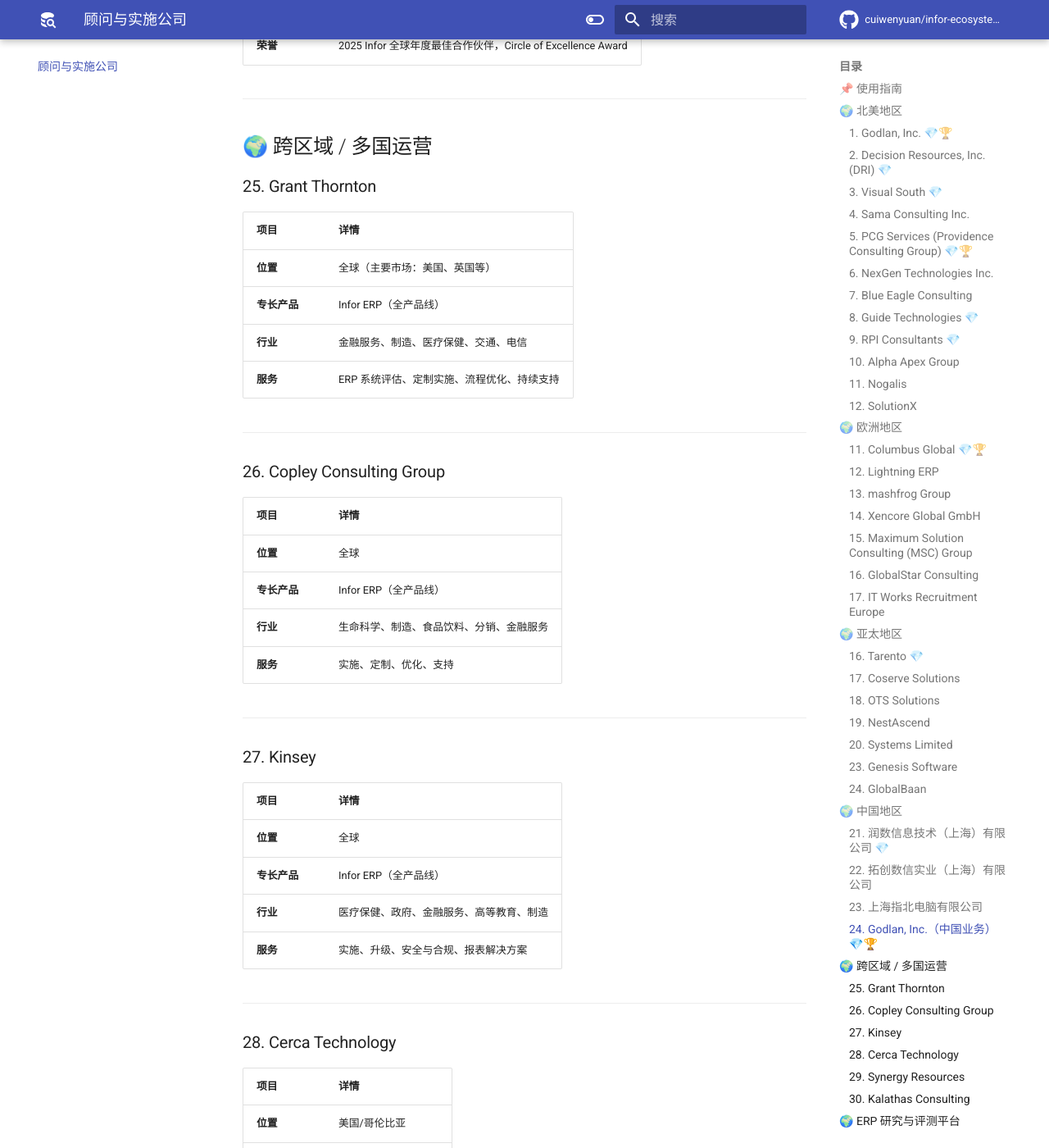
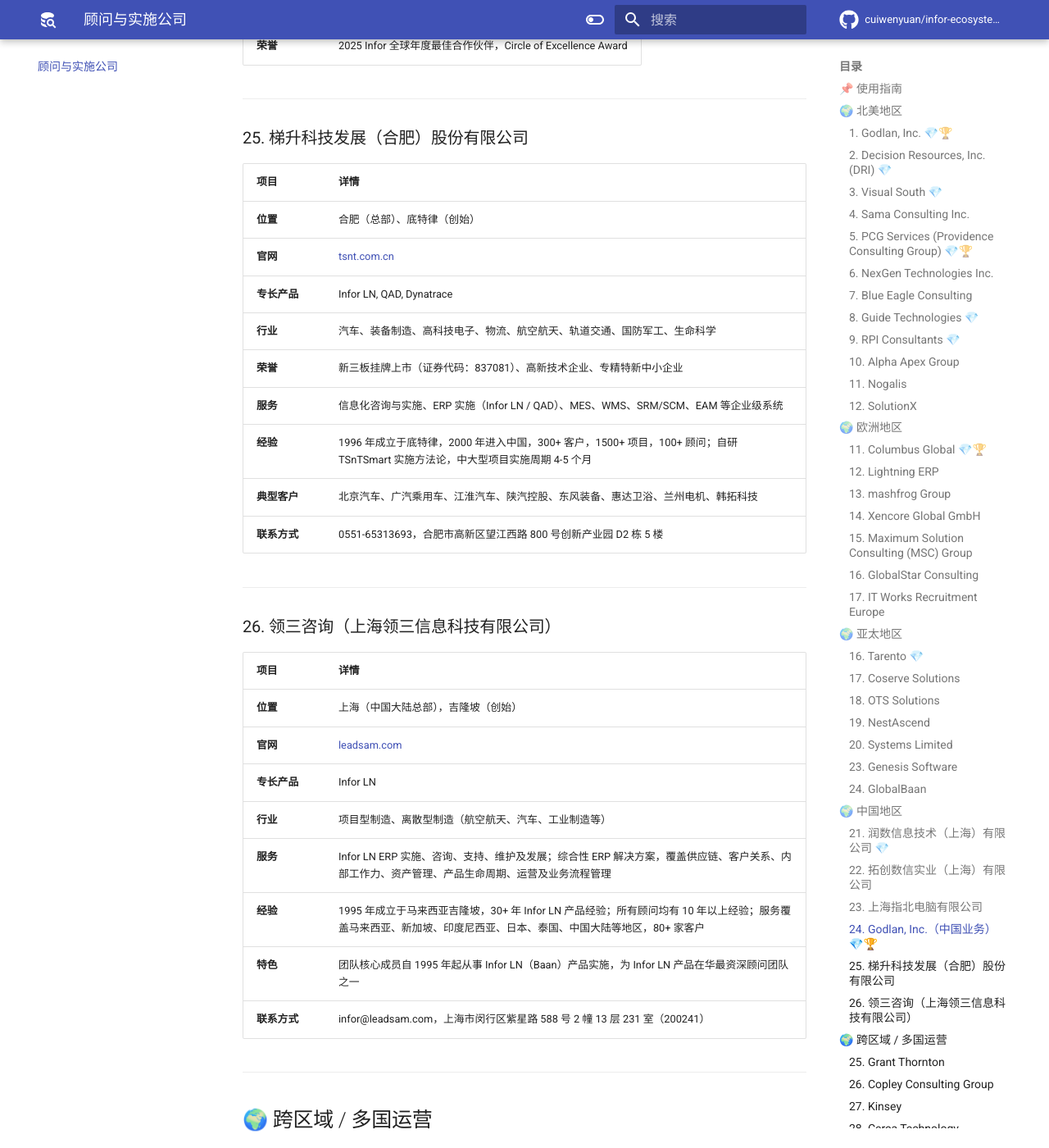
Before and after one commit to cuiwenyuan/infor-ecosystem-open-resources, an MkDocs documentation site: the page built from docs/resources/consultants.md, in a window 1280 px wide and 1400 px high, scrolled down 13572 px. Shown: the whole window at 82% size. Built offline with MkDocs 1.6.1 and Material for MkDocs 9.7.7, drawn with Linux system fonts in a browser that asks for light colours; comment, search, counter and statistics services are not loaded; some of the changed text lies outside the part shown.

Commit message:
feat: 新增梯升科技、领三咨询两家中国资深顾问公司

```diff
--- a/docs/resources/consultants.md
+++ b/docs/resources/consultants.md
@@ -403,6 +403,37 @@
 
 ---
 
+### 25. 梯升科技发展（合肥）股份有限公司
+
+| 项目 | 详情 |
+|------|------|
+| **位置** | 合肥（总部）、底特律（创始） |
+| **官网** | [tsnt.com.cn](http://tsnt.com.cn) |
+| **专长产品** | Infor LN, QAD, Dynatrace |
+| **行业** | 汽车、装备制造、高科技电子、物流、航空航天、轨道交通、国防军工、生命科学 |
+| **荣誉** | 新三板挂牌上市（证券代码：837081）、高新技术企业、专精特新中小企业 |
+| **服务** | 信息化咨询与实施、ERP 实施（Infor LN / QAD）、MES、WMS、SRM/SCM、EAM 等企业级系统 |
+| **经验** | 1996 年成立于底特律，2000 年进入中国，300+ 客户，1500+ 项目，100+ 顾问；自研 TSnTSmart 实施方法论，中大型项目实施周期 4-5 个月 |
+| **典型客户** | 北京汽车、广汽乘用车、江淮汽车、陕汽控股、东风装备、惠达卫浴、兰州电机、韩拓科技 |
+| **联系方式** | 0551-65313693，合肥市高新区望江西路 800 号创新产业园 D2 栋 5 楼 |
+
+---
+
+### 26. 领三咨询（上海领三信息科技有限公司）
+
+| 项目 | 详情 |
+|------|------|
+| **位置** | 上海（中国大陆总部），吉隆坡（创始） |
+| **官网** | [leadsam.com](http://www.leadsam.com) |
+| **专长产品** | Infor LN |
+| **行业** | 项目型制造、离散型制造（航空航天、汽车、工业制造等） |
+| **服务** | Infor LN ERP 实施、咨询、支持、维护及发展；综合性 ERP 解决方案，覆盖供应链、客户关系、内部工作力、资产管理、产品生命周期、运营及业务流程管理 |
+| **经验** | 1995 年成立于马来西亚吉隆坡，30+ 年 Infor LN 产品经验；所有顾问均有 10 年以上经验；服务覆盖马来西亚、新加坡、印度尼西亚、日本、泰国、中国大陆等地区，80+ 家客户 |
+| **特色** | 团队核心成员自 1995 年起从事 Infor LN（Baan）产品实施，为 Infor LN 产品在华最资深顾问团队之一 |
+| **联系方式** | infor@leadsam.com，上海市闵行区紫星路 588 号 2 幢 13 层 231 室（200241） |
+
+---
+
 ## 🌍 跨区域 / 多国运营
 
 ### 25. Grant Thornton
@@ -497,7 +528,7 @@
 
 | Infor 产品 | 顾问公司 |
 |------------|----------|
-| **Infor LN** | Sama Consulting, PCG Services, NexGenTech, Xencore Global, Tarento, Coserve Solutions, 润数信息, 拓创数信 |
+| **Infor LN** | Sama Consulting, PCG Services, NexGenTech, Xencore Global, Tarento, Coserve Solutions, 润数信息, 拓创数信, 梯升科技, 领三咨询 |
 | **Infor M3** | Columbus Global, Lightning ERP, mashfrog, Xencore Global, MSC Group, Tarento, OTS Solutions, NestAscend, Kalathas Consulting |
 | **Infor CloudSuite Industrial (SyteLine)** | Godlan, Decision Resources, Visual South, PCG Services |
 | **Infor Lawson** | Blue Eagle Consulting, RPI Consultants |
```
Also changed, not shown: other parts of docs/resources/consultants.md (+1 -1 lines), .workbuddy/memory/2026-05-07.md (+28 -0 lines), docs/index.md (+5 -2 lines).
